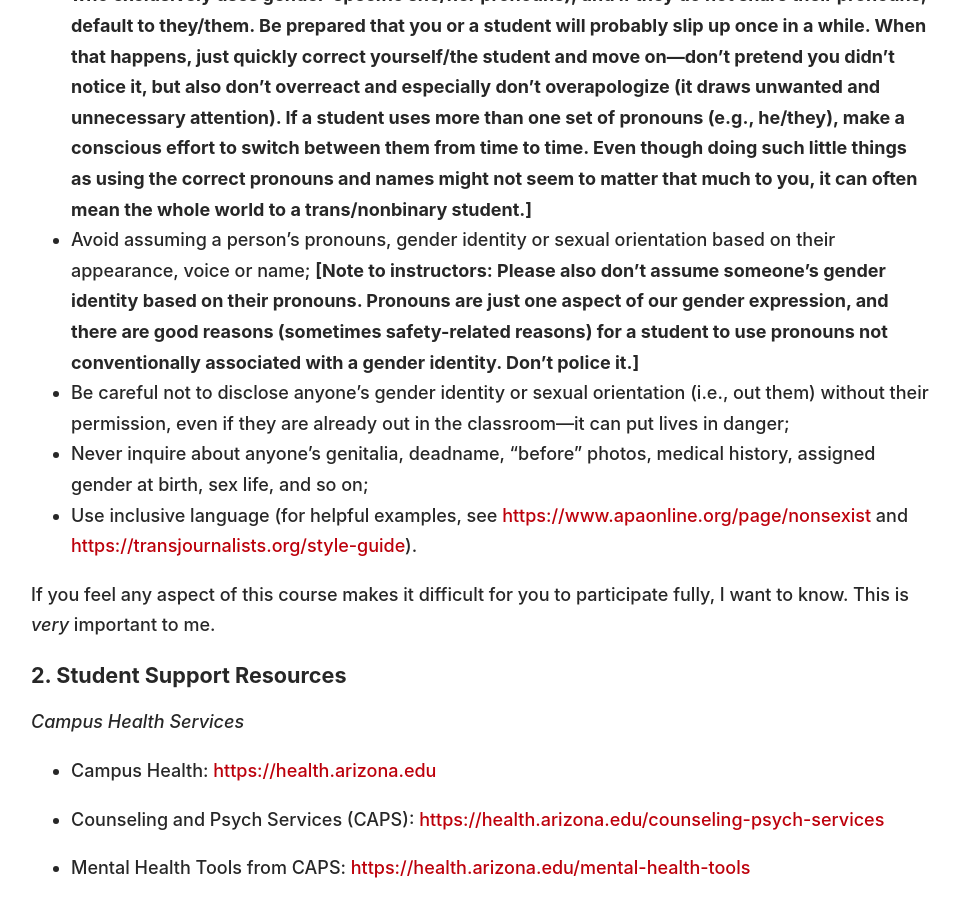
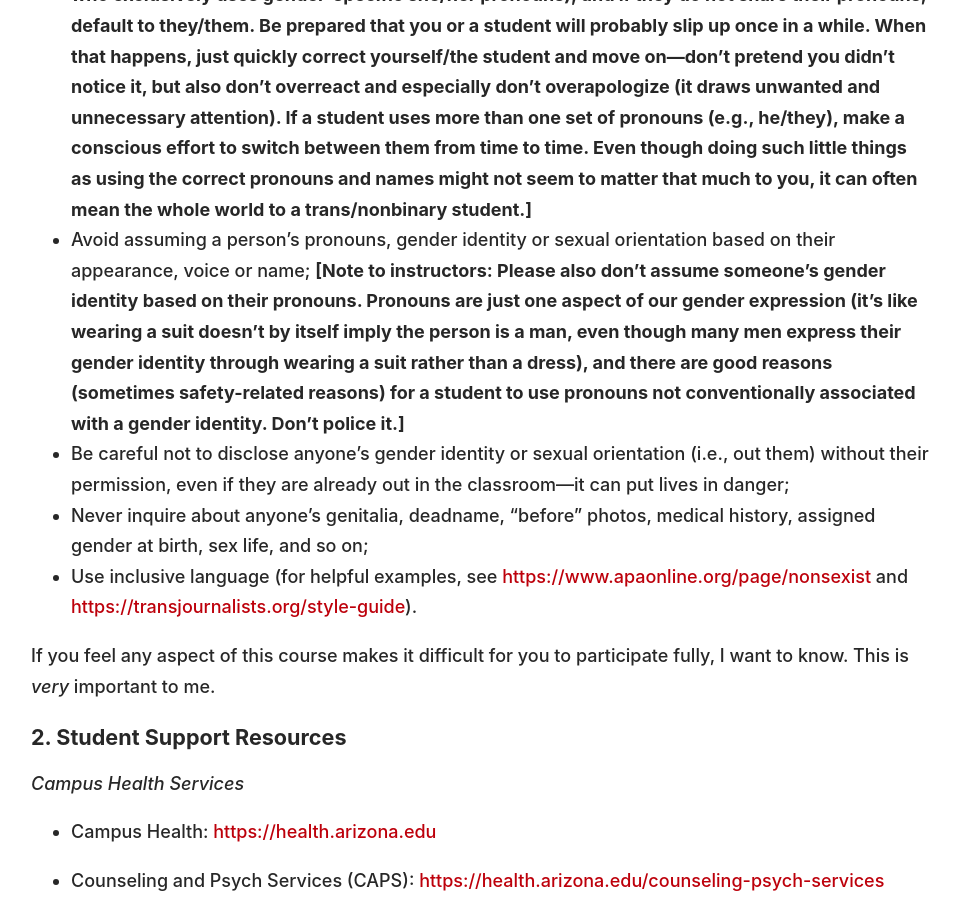
Before and after one commit to dingherself/dingherself.github.io, a Jekyll site: the page built from teaching/syllabus-language.md, in a window 1280 px wide and 900 px high, scrolled down 2069 px. Shown: the whole window, without its empty margins (159-1119 px from the left). Built offline with Jekyll 4.4.1, drawn with Linux system fonts in a browser that asks for light colours; nearby versions of some CDN libraries; some web fonts are replaced.

Commit message:
add an analogy

```diff
--- a/teaching/syllabus-language.md
+++ b/teaching/syllabus-language.md
@@ -50,7 +50,7 @@
 *Gender Identity and Sexual Orientation*
 
 - Use the pronouns and name you are asked to when you refer to a person; **[Note to instructors: Again, please don’t create any pressure on students to share their pronouns (for example, don’t just say “let’s go around the room and share our names, pronouns, majors and years”). But if a student does share what pronouns they use, make sure to use *only* those pronouns (it is still misgendering, for example, to use the gender-neutral they/them pronouns to refer to a student who exclusively uses gender-specific she/her pronouns); and if they do not share their pronouns, default to they/them. Be prepared that you or a student will probably slip up once in a while. When that happens, just quickly correct yourself/the student and move on---don’t pretend you didn’t notice it, but also don’t overreact and especially don’t overapologize (it draws unwanted and unnecessary attention). If a student uses more than one set of pronouns (e.g., he/they), make a conscious effort to switch between them from time to time. Even though doing such little things as using the correct pronouns and names might not seem to matter that much to you, it can often mean the whole world to a trans/nonbinary student.]**
-- Avoid assuming a person’s pronouns, gender identity or sexual orientation based on their appearance, voice or name; **[Note to instructors: Please also don’t assume someone’s gender identity based on their pronouns. Pronouns are just one aspect of our gender expression, and there are good reasons (sometimes safety-related reasons) for a student to use pronouns not conventionally associated with a gender identity. Don’t police it.]**
+- Avoid assuming a person’s pronouns, gender identity or sexual orientation based on their appearance, voice or name; **[Note to instructors: Please also don’t assume someone’s gender identity based on their pronouns. Pronouns are just one aspect of our gender expression (it’s like wearing a suit doesn’t by itself imply the person is a man, even though many men express their gender identity through wearing a suit rather than a dress), and there are good reasons (sometimes safety-related reasons) for a student to use pronouns not conventionally associated with a gender identity. Don’t police it.]**
 - Be careful not to disclose anyone’s gender identity or sexual orientation (i.e., out them) without their permission, even if they are already out in the classroom---it can put lives in danger;
 - Never inquire about anyone’s genitalia, deadname, “before” photos, medical history, assigned gender at birth, sex life, and so on;
 - Use inclusive language (for helpful examples, see <https://www.apaonline.org/page/nonsexist> and <https://transjournalists.org/style-guide>).
```
